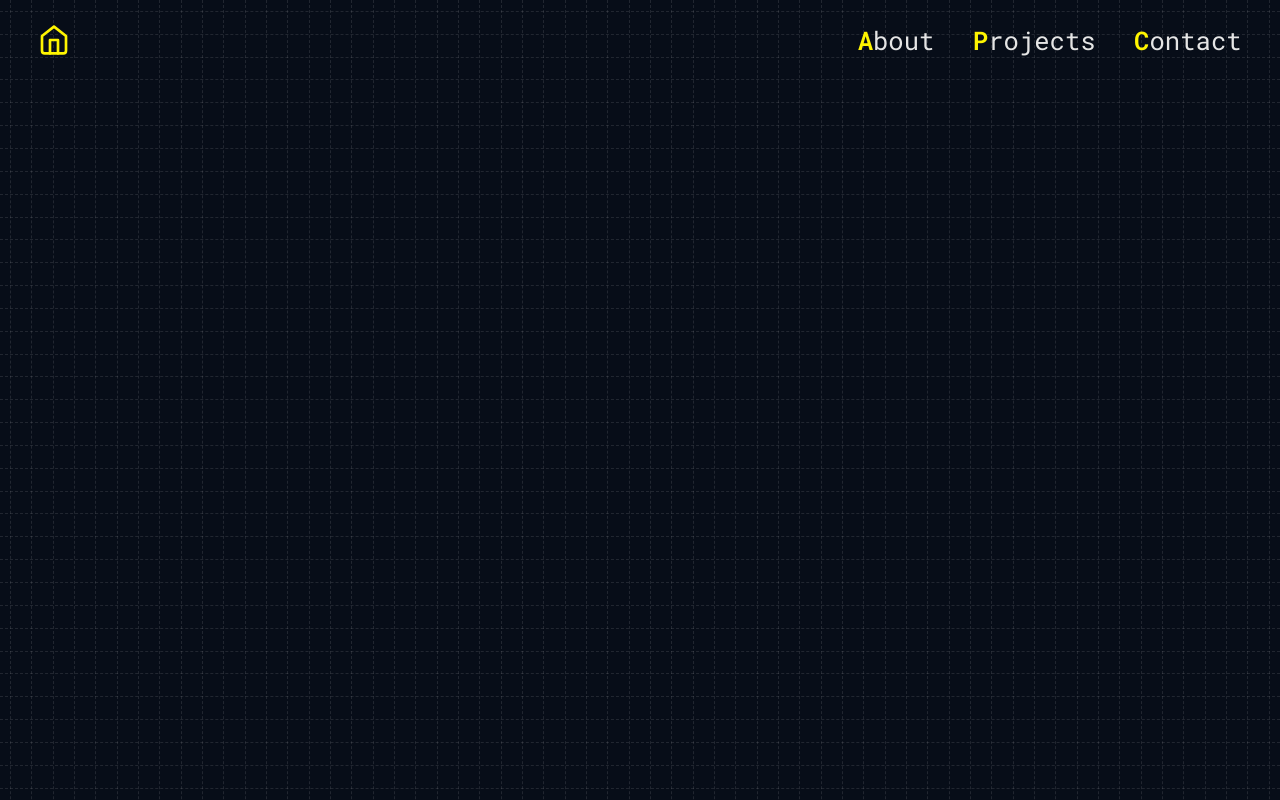
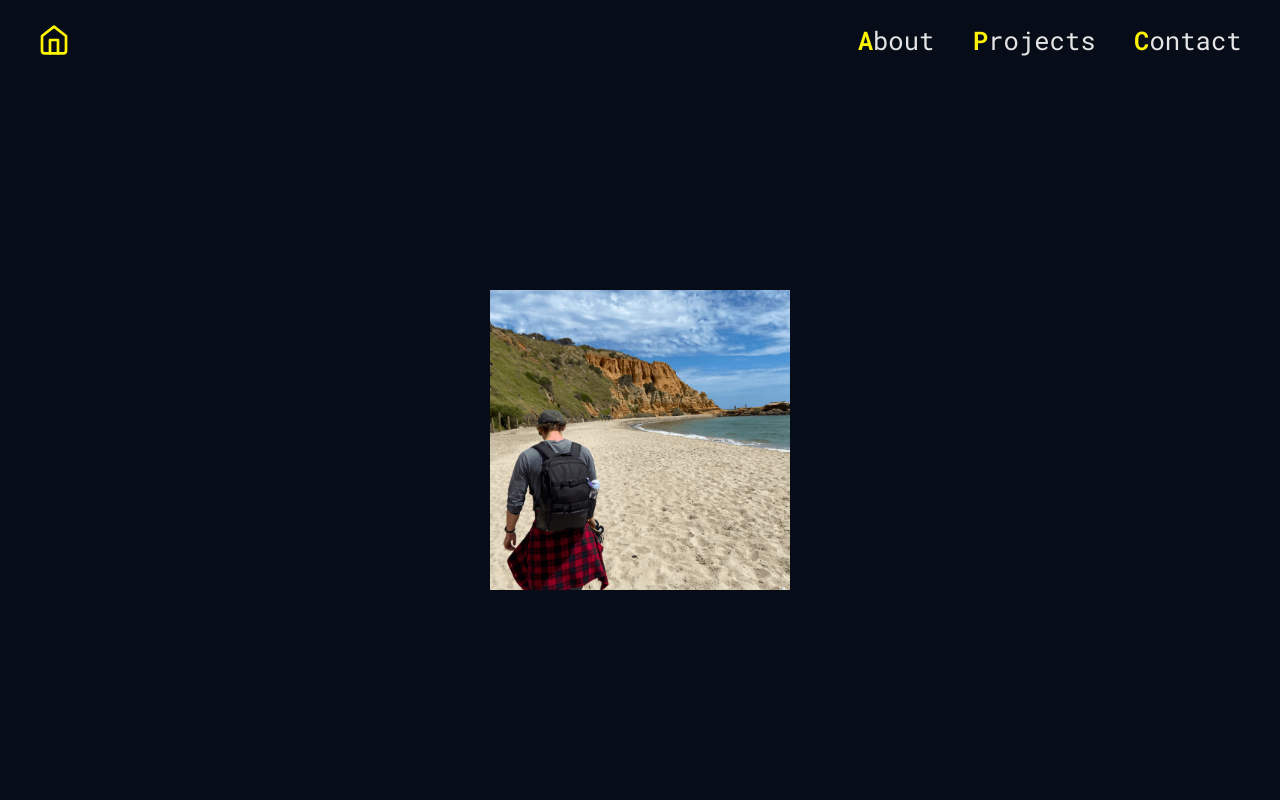
Before and after one commit to JakePitman/moreaporia, a React (Create React App) app: page /projects in a window 1280 px wide. Built offline with nearby package versions, Linux system fonts and the light colour scheme; a web font is replaced by a local one.

Commit message:
Fix grid animation

```diff
--- a/src/components/ProjectsPage/BlueprintShape.tsx
+++ b/src/components/ProjectsPage/BlueprintShape.tsx
@@ -9,7 +9,7 @@ type Props = {
 
 const variants = {
   hidden: { opacity: 0, pathLength: 0 },
-  draw: { opacity: 1, pathLength: 1, transition: { duration: 1 } },
+  draw: { opacity: 1, pathLength: 1, transition: { duration: 1.2 } },
   imagesAppear: { opacity: 0, transition: { duration: 1 } },
 };
 
--- a/src/components/ProjectsPage/Grid.module.scss
+++ b/src/components/ProjectsPage/Grid.module.scss
@@ -26,10 +26,10 @@
 
 .rowBorder {
   border-top: 0.5px dashed white;
-  opacity: 0.1;
+  opacity: 0.2;
 }
 
 .columnBorder {
   border-left: 0.5px dashed white;
-  opacity: 0.1;
+  opacity: 0.2;
 }
--- a/src/components/ProjectsPage/Grid.tsx
+++ b/src/components/ProjectsPage/Grid.tsx
@@ -5,11 +5,13 @@ import styles from "./Grid.module.scss";
 
 const rowVariants = {
   hidden: { width: "0vw" },
-  drawGrid: { width: "100vw", transition: { duration: 1 } },
+  draw: { width: "100vw", transition: { duration: 0.7 } },
+  imagesAppear: { opacity: 0, transition: { duration: 1 } },
 };
 const columnVariants = {
   hidden: { height: "0vw" },
-  drawGrid: { height: "100vw", transition: { duration: 1 } },
+  draw: { height: "100vw", transition: { duration: 0.7 } },
+  imagesAppear: { opacity: 0, transition: { duration: 1 } },
 };
 
 const rows = new Array(35).fill(
--- a/src/components/ProjectsPage/ProjectsPage.tsx
+++ b/src/components/ProjectsPage/ProjectsPage.tsx
@@ -15,8 +15,6 @@ const ProjectsPage = () => {
   const controls = useAnimation();
 
   const openingSequence = async () => {
-    await controls.start("hidden");
-    await controls.start("drawGrid");
     await controls.start("draw");
     await controls.start("imagesAppear");
   };
@@ -29,7 +27,7 @@ const ProjectsPage = () => {
       onViewportEnter={() => openingSequence()}
     >
       <Grid />
-      {/* <motion.div className={styles.shapeContainer}>
+      <motion.div className={styles.shapeContainer}>
         <BlueprintShape shape="square" color="white" />
         <motion.img
           src={beach}
@@ -37,7 +35,7 @@ const ProjectsPage = () => {
           className={styles.image}
           variants={imageVariants}
         />
-      </motion.div> */}
+      </motion.div>
     </motion.div>
   );
 };
```
